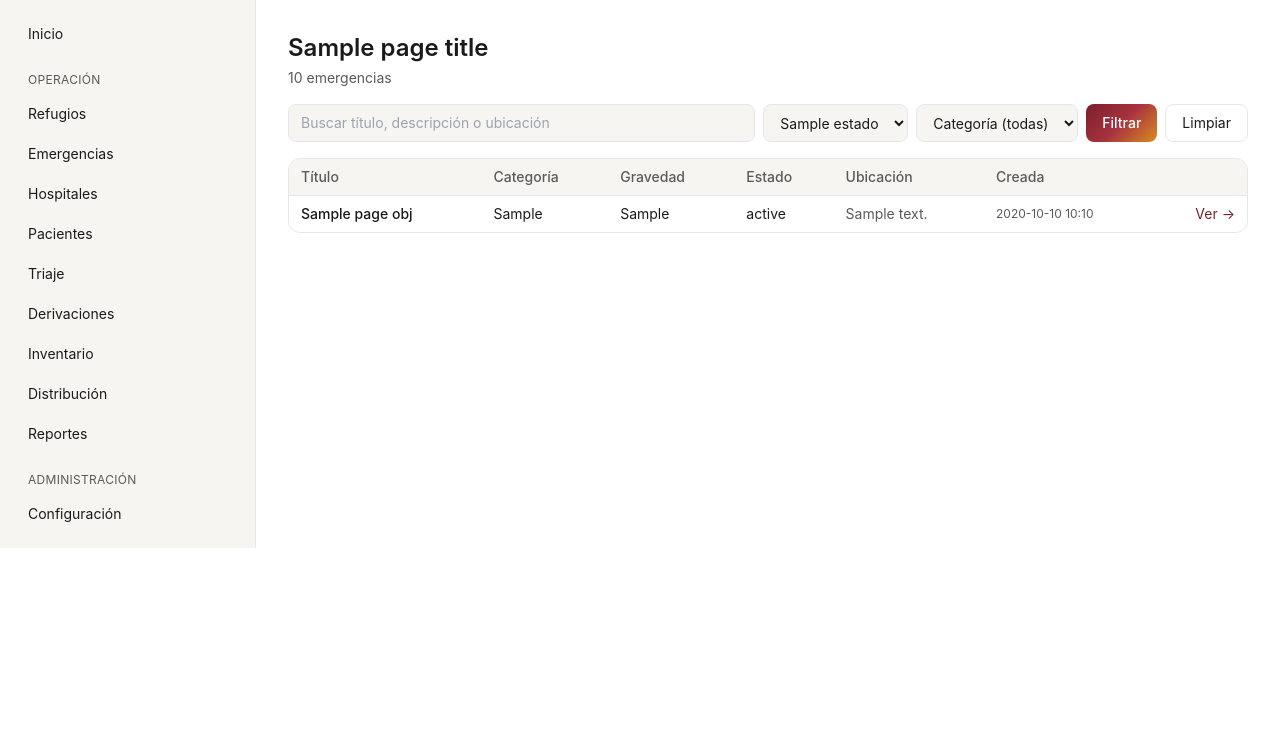
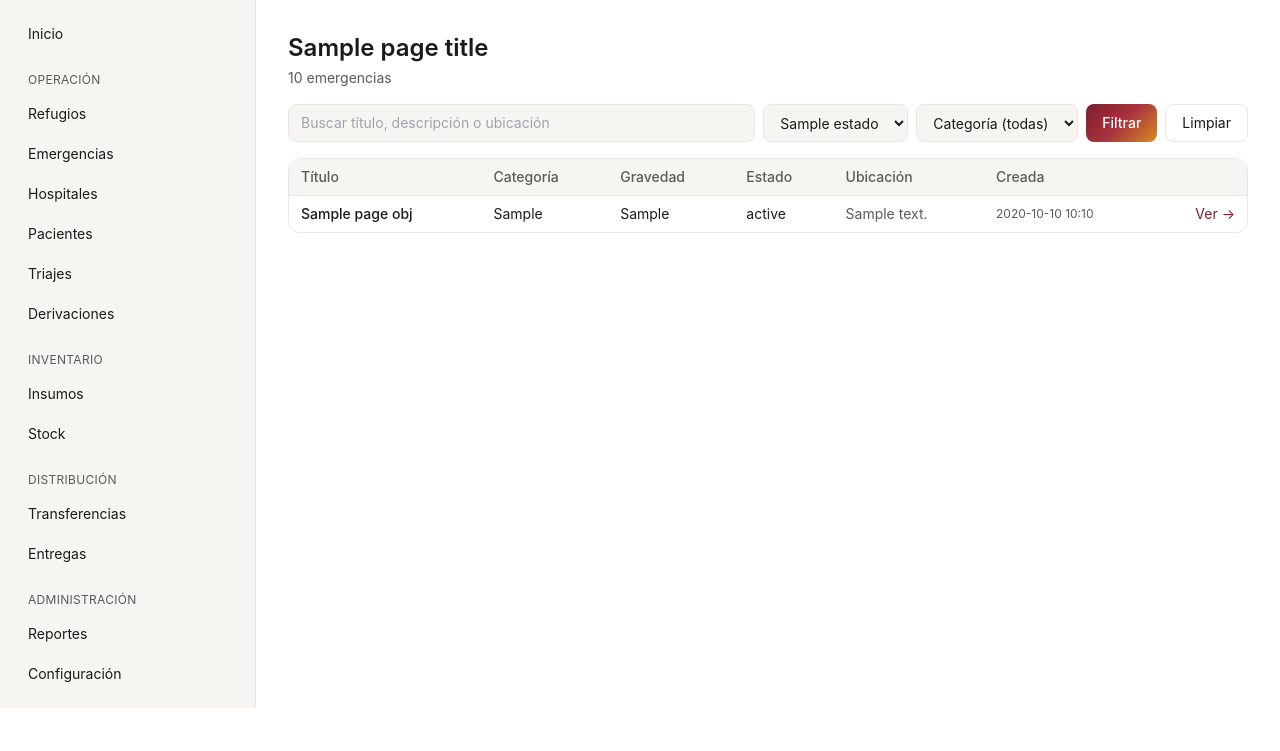
Before and after one commit to pedromph23/IntegraVida, a Django app: template templates/dashboard/emergencias/list.html in a window 1280 px wide. Shown: the part 49-800 px from the top of the page. Run offline with Django 5.2, Linux system fonts and the light colour scheme; the template is opened without the code that fills it: most values are stand-ins (such as "Sample title", 1, 10 or a date in 2020).

Commit message:
fix(templates): sidebar del panel con URLs correctas
Las rutas hardcoded del sidebar no coincidían con las URLs reales
del proyecto:

- /panel/triaje/ (singular) → 404. Real: /panel/triajes/ (plural).
- /panel/inventario/ (index inexistente) → 404. Real: dos sub-rutas
  /panel/inventario/insumos/ y /panel/inventario/stock/.
- /panel/distribucion/ (inexistente) → 404. Real: dos sub-rutas
  /panel/inventario/transferencias/ y /panel/inventario/entregas/.

Cambios:
- Reescrito dashboard_sidebar.html completo con {% url %} en lugar
  de href="/panel/..."/ hardcoded. Elimina deuda de URLs duplicadas
  en template.
- "Triaje" → "Triajes" ({% url triajes_list %}).
- "Inventario" agrupado en 2 sub-items: Insumos + Stock.
- "Distribución" agrupado en 2 sub-items: Transferencias + Entregas.
- Resaltado (bg-surface font-medium) por prefijo de url_name
  (ej. cualquier *refugio* activa Refugios).

Verificado: las 5 rutas antes-404 ahora devuelven 200. Regresión de
las 8 rutas que ya funcionaban sigue 200.

```diff
--- a/templates/layouts/dashboard_sidebar.html
+++ b/templates/layouts/dashboard_sidebar.html
@@ -1,18 +1,91 @@
 <aside class="hidden md:block md:w-64 md:shrink-0 border-r border-border bg-surface-raised"
        aria-label="Navegación del panel">
   <nav class="p-4 space-y-1 text-sm">
-    <a href="/panel/" class="block px-3 py-2 rounded-lg hover:bg-surface">Inicio</a>
-    <div class="px-3 pt-4 pb-1 text-xs uppercase tracking-wide text-text-muted">Operación</div>
-    <a href="/panel/refugios/" class="block px-3 py-2 rounded-lg hover:bg-surface">Refugios</a>
-    <a href="/panel/emergencias/" class="block px-3 py-2 rounded-lg hover:bg-surface">Emergencias</a>
-    <a href="/panel/hospitales/" class="block px-3 py-2 rounded-lg hover:bg-surface">Hospitales</a>
-    <a href="/panel/pacientes/" class="block px-3 py-2 rounded-lg hover:bg-surface">Pacientes</a>
-    <a href="/panel/triaje/" class="block px-3 py-2 rounded-lg hover:bg-surface">Triaje</a>
-    <a href="/panel/derivaciones/" class="block px-3 py-2 rounded-lg hover:bg-surface">Derivaciones</a>
-    <a href="/panel/inventario/" class="block px-3 py-2 rounded-lg hover:bg-surface">Inventario</a>
-    <a href="/panel/distribucion/" class="block px-3 py-2 rounded-lg hover:bg-surface">Distribución</a>
-    <a href="/panel/reportes/" class="block px-3 py-2 rounded-lg hover:bg-surface">Reportes</a>
-    <div class="px-3 pt-4 pb-1 text-xs uppercase tracking-wide text-text-muted">Administración</div>
-    <a href="/panel/configuracion/" class="block px-3 py-2 rounded-lg hover:bg-surface">Configuración</a>
+
+    <a href="{% url 'dashboard:home' %}"
+       class="block px-3 py-2 rounded-lg hover:bg-surface
+         {% if request.resolver_match.url_name == 'home' %}bg-surface font-medium{% endif %}">
+      Inicio
+    </a>
+
+    <div class="px-3 pt-4 pb-1 text-xs uppercase tracking-wide text-text-muted">
+      Operación
+    </div>
+
+    <a href="{% url 'dashboard:refugios_list' %}"
+       class="block px-3 py-2 rounded-lg hover:bg-surface
+         {% if 'refugio' in request.resolver_match.url_name %}bg-surface font-medium{% endif %}">
+      Refugios
+    </a>
+    <a href="{% url 'dashboard:emergencias_list' %}"
+       class="block px-3 py-2 rounded-lg hover:bg-surface
+         {% if 'emergencia' in request.resolver_match.url_name %}bg-surface font-medium{% endif %}">
+      Emergencias
+    </a>
+    <a href="{% url 'dashboard:hospitales_list' %}"
+       class="block px-3 py-2 rounded-lg hover:bg-surface
+         {% if 'hospital' in request.resolver_match.url_name %}bg-surface font-medium{% endif %}">
+      Hospitales
+    </a>
+    <a href="{% url 'dashboard:pacientes_list' %}"
+       class="block px-3 py-2 rounded-lg hover:bg-surface
+         {% if 'paciente' in request.resolver_match.url_name %}bg-surface font-medium{% endif %}">
+      Pacientes
+    </a>
+    <a href="{% url 'dashboard:triajes_list' %}"
+       class="block px-3 py-2 rounded-lg hover:bg-surface
+         {% if 'triaje' in request.resolver_match.url_name %}bg-surface font-medium{% endif %}">
+      Triajes
+    </a>
+    <a href="{% url 'dashboard:derivaciones_list' %}"
+       class="block px-3 py-2 rounded-lg hover:bg-surface
+         {% if 'derivacion' in request.resolver_match.url_name %}bg-surface font-medium{% endif %}">
+      Derivaciones
+    </a>
+
+    <div class="px-3 pt-4 pb-1 text-xs uppercase tracking-wide text-text-muted">
+      Inventario
+    </div>
+
+    <a href="{% url 'dashboard:insumos_list' %}"
+       class="block px-3 py-2 rounded-lg hover:bg-surface
+         {% if 'insumo' in request.resolver_match.url_name %}bg-surface font-medium{% endif %}">
+      Insumos
+    </a>
+    <a href="{% url 'dashboard:stock_list' %}"
+       class="block px-3 py-2 rounded-lg hover:bg-surface
+         {% if 'stock' in request.resolver_match.url_name %}bg-surface font-medium{% endif %}">
+      Stock
+    </a>
+
+    <div class="px-3 pt-4 pb-1 text-xs uppercase tracking-wide text-text-muted">
+      Distribución
+    </div>
+
+    <a href="{% url 'dashboard:transferencias_list' %}"
+       class="block px-3 py-2 rounded-lg hover:bg-surface
+         {% if 'transferencia' in request.resolver_match.url_name %}bg-surface font-medium{% endif %}">
+      Transferencias
+    </a>
+    <a href="{% url 'dashboard:entregas_list' %}"
+       class="block px-3 py-2 rounded-lg hover:bg-surface
+         {% if 'entrega' in request.resolver_match.url_name %}bg-surface font-medium{% endif %}">
+      Entregas
+    </a>
+
+    <div class="px-3 pt-4 pb-1 text-xs uppercase tracking-wide text-text-muted">
+      Administración
+    </div>
+
+    <a href="{% url 'dashboard:reportes_index' %}"
+       class="block px-3 py-2 rounded-lg hover:bg-surface
+         {% if 'reporte' in request.resolver_match.url_name %}bg-surface font-medium{% endif %}">
+      Reportes
+    </a>
+    <a href="{% url 'dashboard:configuracion_index' %}"
+       class="block px-3 py-2 rounded-lg hover:bg-surface
+         {% if 'configuracion' in request.resolver_match.url_name or 'membresia' in request.resolver_match.url_name %}bg-surface font-medium{% endif %}">
+      Configuración
+    </a>
   </nav>
 </aside>
```
